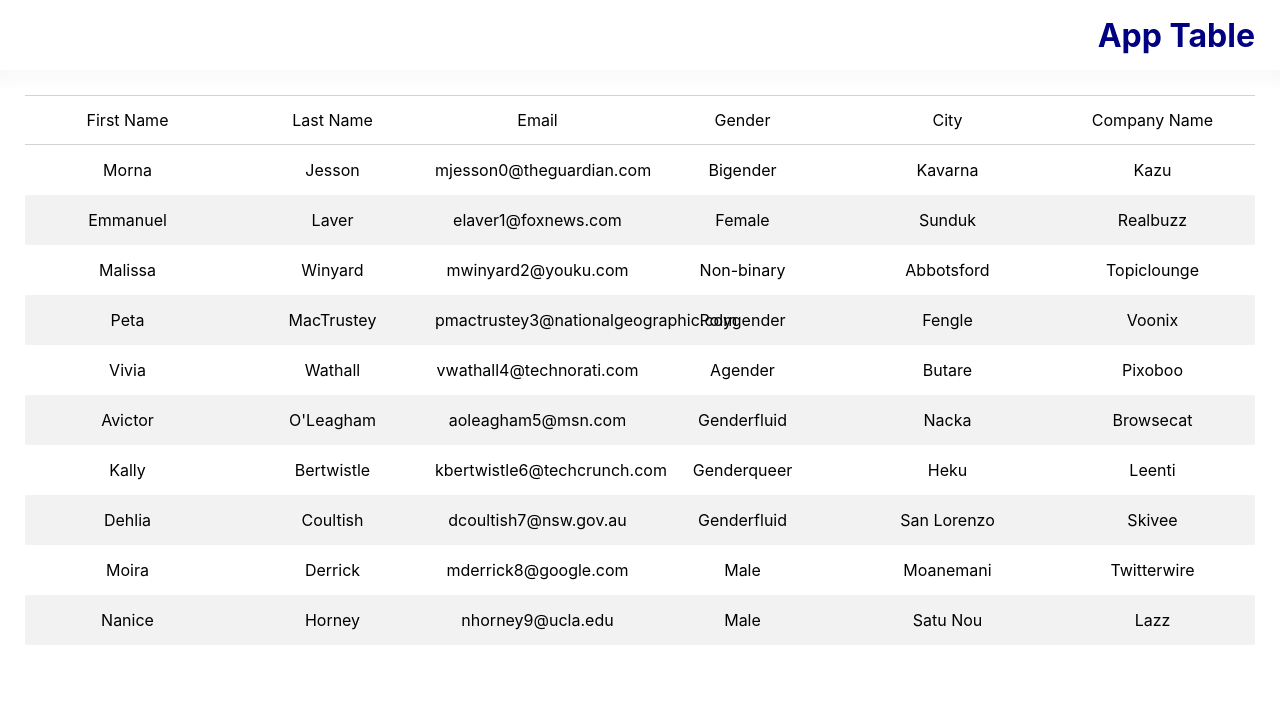
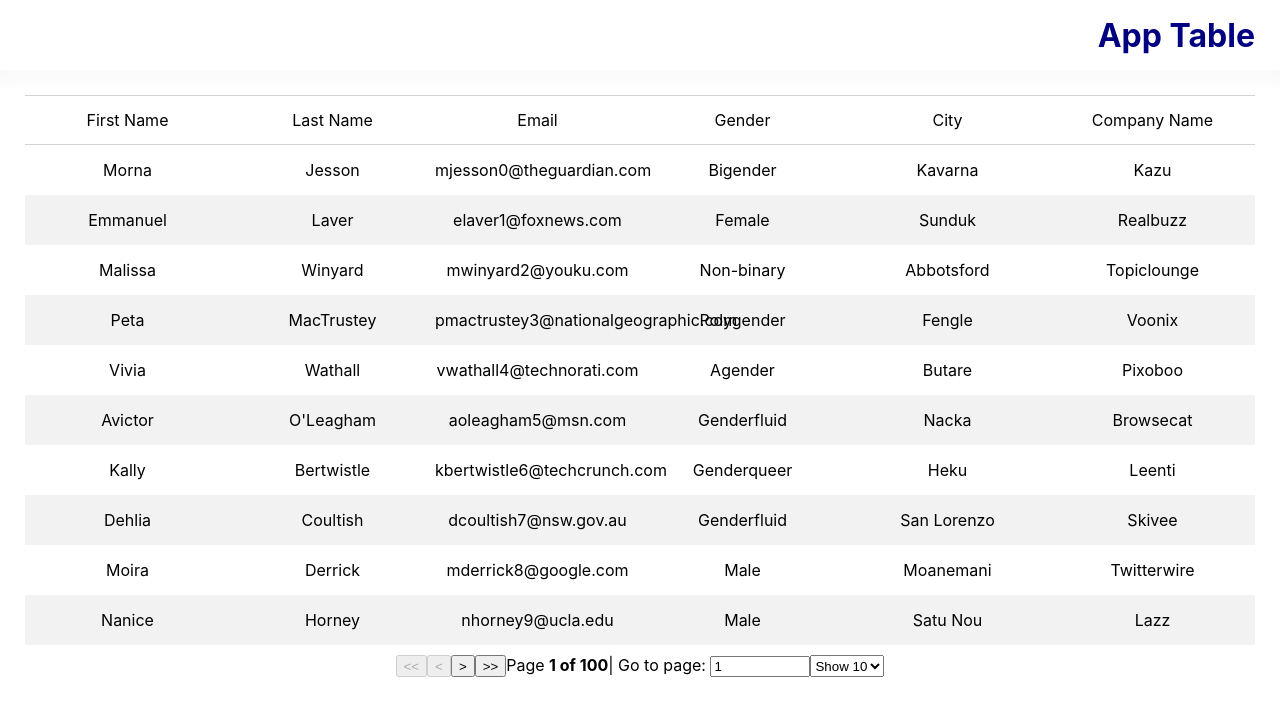
Before and after one commit to mmgmail/simple-app, a React (Create React App) app: page /app in a window 1280 px wide. Shown: the top 716 px of the page. Built offline with nearby package versions, Linux system fonts and the light colour scheme; sample sign-in values are in the browser's storage.

Commit message:
add pagination

```diff
--- a/src/app/components/AppTable/index.tsx
+++ b/src/app/components/AppTable/index.tsx
@@ -2,11 +2,13 @@
 import {
   useTable,
   useFilters,
-  useGlobalFilter
+  useGlobalFilter,
+  usePagination
 } from 'react-table';
 
 import TableHeader from '../TableHeader';
 import TableBody from '../TableBody';
+import './style.scss';
 
 const AppTable = () => {
   const [data, setData] = useState([]);
@@ -65,16 +67,25 @@
     headerGroups,
     prepareRow,
     rows,
+    page,
+    canPreviousPage,
+    canNextPage,
+    pageOptions,
+    pageCount,
+    gotoPage,
+    nextPage,
+    previousPage,
+    setPageSize,
+    state: { pageIndex, pageSize },
   } = useTable(
     {
       columns,
       data
     },
     useFilters,
-    useGlobalFilter
+    useGlobalFilter,
+    usePagination
   )
-
-  const firstPageRows = rows.slice(0, 10);
 
   useEffect(() => {
     if (!data.length) {
@@ -92,12 +103,58 @@
         headerGroups={headerGroups}
       />
       {data.length ?
+      <>
         <TableBody
           getTableProps={getTableProps}
           getTableBodyProps={getTableBodyProps}
-          firstPageRows={firstPageRows}
+          page={page}
           prepareRow={prepareRow}
-        /> : <>Loading ...</>}
+        />
+        <div className="pagination">
+          <button onClick={() => gotoPage(0)} disabled={!canPreviousPage}>
+            {'<<'}
+          </button>{' '}
+          <button onClick={() => previousPage()} disabled={!canPreviousPage}>
+            {'<'}
+          </button>{' '}
+          <button onClick={() => nextPage()} disabled={!canNextPage}>
+            {'>'}
+          </button>{' '}
+          <button onClick={() => gotoPage(pageCount - 1)} disabled={!canNextPage}>
+            {'>>'}
+          </button>{' '}
+          <span>
+            Page{' '}
+            <strong>
+              {pageIndex + 1} of {pageOptions.length}
+            </strong>{' '}
+          </span>
+          <span>
+            | Go to page:{' '}
+            <input
+              type="number"
+              defaultValue={pageIndex + 1}
+              onChange={e => {
+                const page = e.target.value ? Number(e.target.value) - 1 : 0
+                gotoPage(page)
+              }}
+              style={{ width: '100px' }}
+            />
+          </span>{' '}
+          <select
+            value={pageSize}
+            onChange={e => {
+              setPageSize(Number(e.target.value))
+            }}
+          >
+            {[10, 20, 30, 40, 50].map(pageSize => (
+              <option key={pageSize} value={pageSize}>
+                Show {pageSize}
+              </option>
+            ))}
+          </select>
+        </div>
+      </> : <>Loading ...</>}
     </div>
   )
 }
--- a/src/app/components/AppTable/style.scss
+++ b/src/app/components/AppTable/style.scss
@@ -0,0 +1,5 @@
+.pagination {
+  padding: 10px;
+  display: flex;
+  justify-content: center;
+}
--- a/src/app/components/TableBody/index.tsx
+++ b/src/app/components/TableBody/index.tsx
@@ -3,14 +3,14 @@
  interface Props {
   getTableProps: any,
   getTableBodyProps: any,
-  firstPageRows: any,
-  prepareRow: any
+  prepareRow: any,
+  page: any
  }
 
 const TableBody = ({
   getTableProps,
   getTableBodyProps,
-  firstPageRows,
+  page,
   prepareRow
 }: Props) => {
   return (
@@ -21,7 +21,7 @@
       <div
         className="table-body__inner"
         {...getTableBodyProps()}>
-        {firstPageRows.map((row: any) => {
+        {page.map((row: any) => {
           prepareRow(row)
           return (
             <div
```
